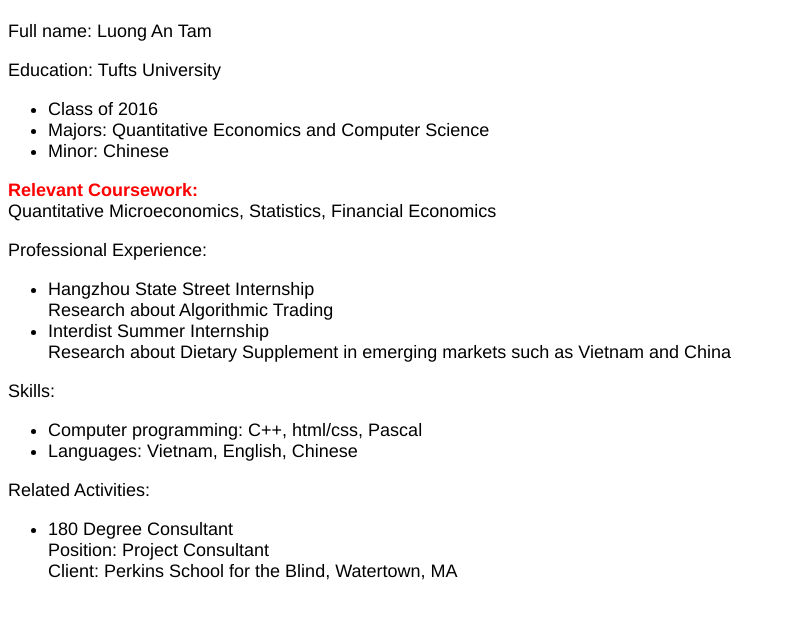
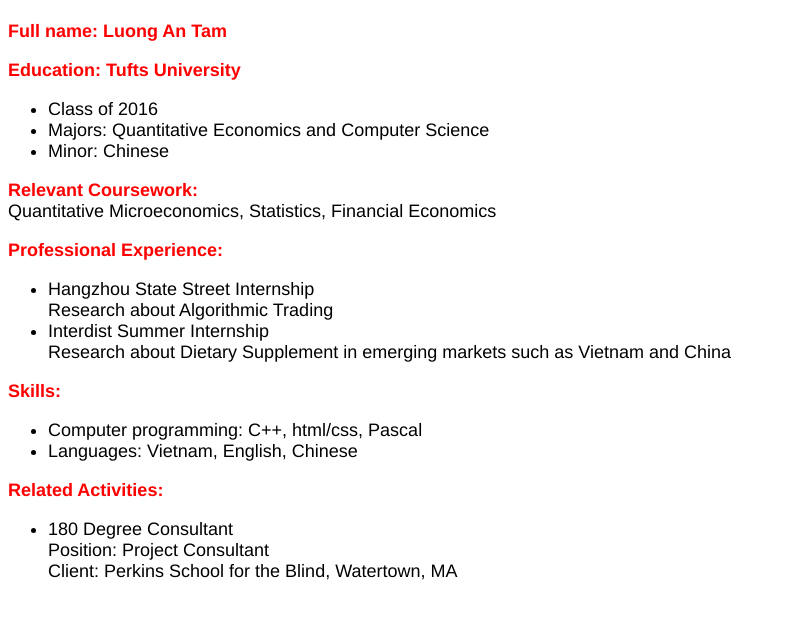
Before and after one commit to tamluong/tamluong.github.io, a plain HTML site: page resume.html in a window 1280 px wide. Shown: the part 69-688 px from the top of the page, without its empty margins (0-789 px from the left). Drawn offline with Linux system fonts and the light colour scheme.

Commit message:
add resume 5

```diff
--- a/resume.css
+++ b/resume.css
@@ -9,7 +9,7 @@
 	font-size: 18px;
 }
 
-#rel {
+#ful, #edu, #rel, #pro, #ski, #act {
 	font-weight: bold;
 	color: red;
 }
--- a/resume.html
+++ b/resume.html
@@ -13,9 +13,9 @@
 
 <h1>Tam Luong</h1>
 
-<p>Full name: Luong An Tam</p>
+<p> <div id="ful"> Full name: Luong An Tam </div> </p>
 
-<p>Education: Tufts University <br/>
+<p> <div id="edu"> Education: Tufts University </div>
 <ul>
 	<li>Class of 2016</li>
 	<li>Majors: Quantitative Economics and Computer Science</li>
@@ -25,7 +25,7 @@
 
 <p><div id="rel"> Relevant Coursework: </div> Quantitative Microeconomics, Statistics, Financial Economics</p>
 
-<p>Professional Experience: <br/>
+<p> <div id="pro" > Professional Experience: </div>
 <ul>
 	<li>Hangzhou State Street Internship <br/>
 		Research about Algorithmic Trading
@@ -36,7 +36,7 @@
 </ul>
 </p>
 
-<p>Skills:
+<p> <div id="ski"> Skills: </div>
 <ul>
 	<li> Computer programming: C++, html/css, Pascal
 	</li>
@@ -45,7 +45,7 @@
 </ul>
 </p>
 
-<p>Related Activities:
+<p> <div id="act"> Related Activities: </div>
 <ul>
 	<li>180 Degree Consultant <br/>
 		Position: Project Consultant <br/>
```
